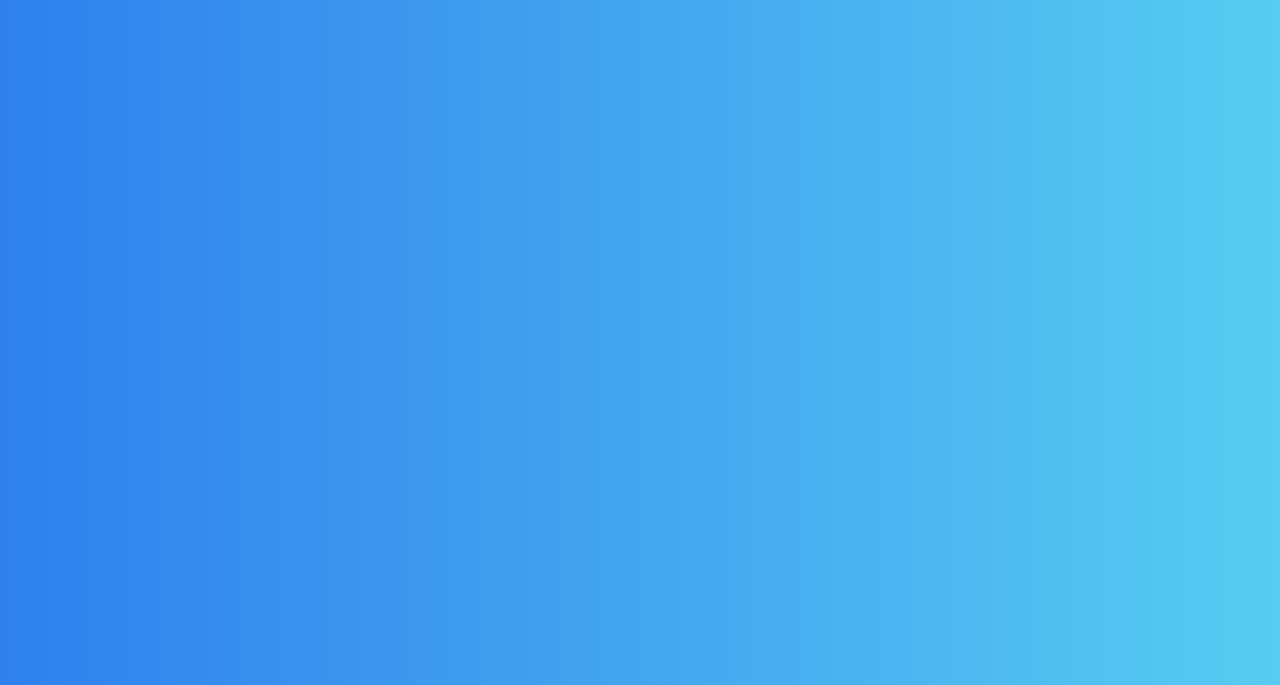
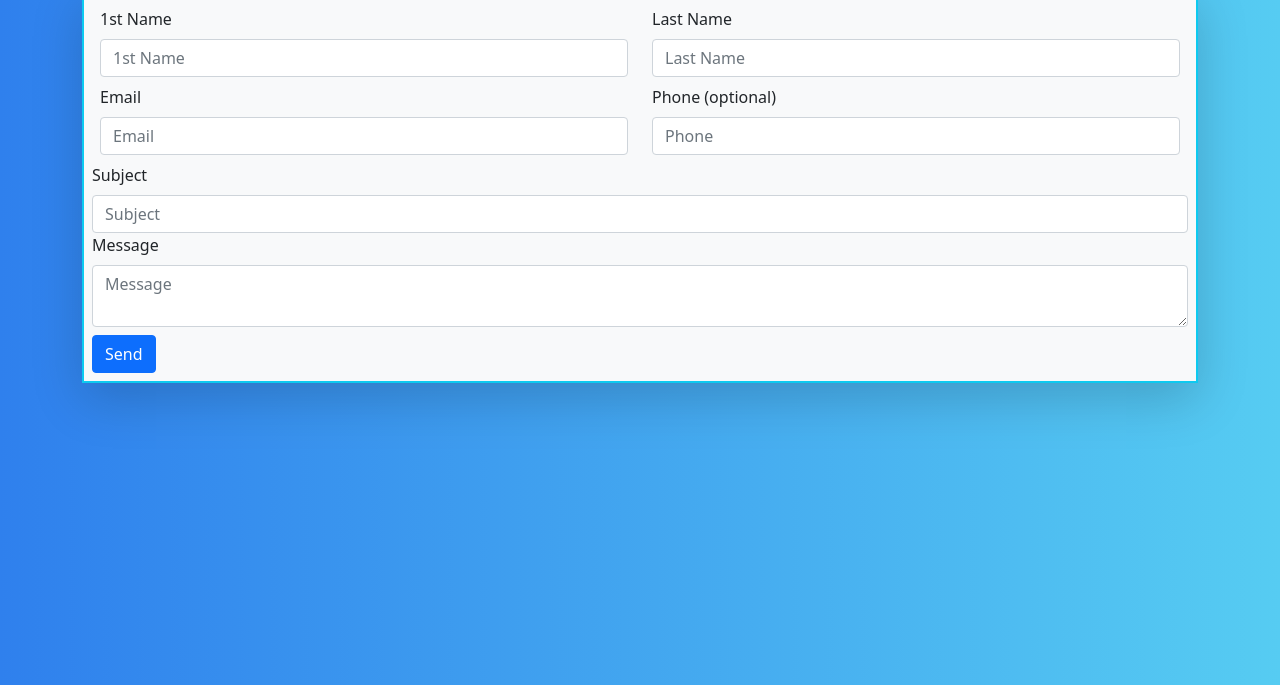
Before and after one commit to FaridBAHR1/Contact-Form, a plain HTML site: page index.html in a window 1280 px wide. Shown: the part 115-800 px from the top of the page. Drawn offline with nearby package versions, Linux system fonts and the light colour scheme.

Commit message:
Form - 1st Draft

```diff
--- a/index.html
+++ b/index.html
@@ -17,6 +17,41 @@
 <body>
     <div class="container mt-5">
         <h1 class="text-center text-light">Contact Me</h1>
+        <div class="border border-2 border-info shadow-lg p-2 bg-light">
+            <form action="#">
+                <div class="row gy-2 p-2">
+                    <div class="col-6">
+                        <label class="form-label">1st Name</label>
+                        <input type="text" name="1stName" class="form-control" placeholder="1st Name" aria-label="1st Name" required>
+                    </div>
+                    <div class="col-6">
+                        <label class="form-label">Last Name</label>
+                        <input type="text" name="LastName" class="form-control" placeholder="Last Name" aria-label="Last Name" required>
+                    </div>
+                    <div class="col-6">
+                        <label class="form-label">Email</label>
+                        <input type="email" name="email" class="form-control" placeholder="Email" aria-label="Email" required>
+                    </div>
+                    <div class="col-6">
+                        <label class="form-label">Phone (optional)</label>
+                        <input type="phone" name="phone" class="form-control" placeholder="Phone" aria-label="Phone" required>
+                    </div>
+                </div>
+                <div class="row">
+                    <div class="col">
+                        <label class="form-label">Subject</label>
+                        <input type="text" name="subject" class="form-control" placeholder="Subject" aria-label="Subject" required>
+                    </div>
+                </div>
+                <div class="row">
+                    <div class="col">
+                        <label class="form-label">Message</label>
+                        <textarea type="text" name="message" class="form-control" placeholder="Message" aria-label="Message" required></textarea>
+                    </div>
+                </div>
+                <button type="submit" class="btn btn-primary mt-2">Send</button>
+            </form>
+        </div>
     </div>
     <!-- Bootstrap JS -->
     <script src="https://cdn.jsdelivr.net/npm/bootstrap@5.1.1/dist/js/bootstrap.bundle.min.js"
```
